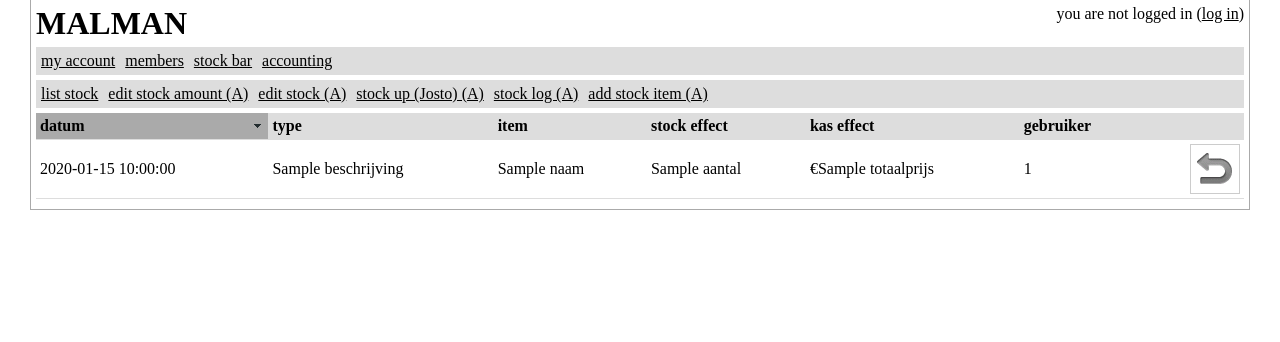
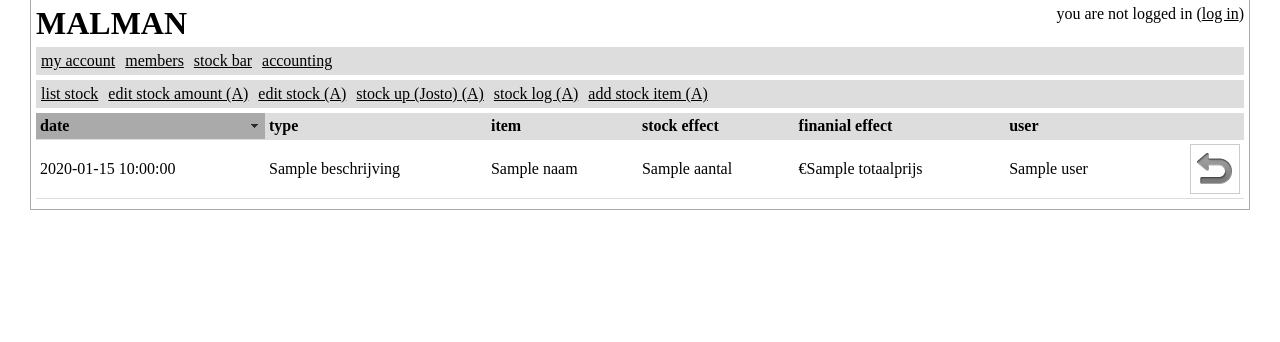
Before and after one commit to voidwarranties/MALMan, a Flask app: template MALMan/templates/stock_log.html in a window 1280 px wide. Shown: the part 31-373 px from the top of the page. Run offline with Flask 2, Linux system fonts and the light colour scheme; tables that the repository leaves empty hold one stand-in row (values such as "Sample post"); the template is opened without the code that fills it: values that come from a table or form of the project are taken from there, most other values are stand-ins (such as "Sample title", 1, 10 or a date in 2020); data that the repository does not hold is empty; parts of the project's set-up code (start-up, migrations or seed data) failed here and were passed over.

Commit message:
inlude user id when editing stock amounts; display user name in stock_log

```diff
--- a/MALMan/database.py
+++ b/MALMan/database.py
@@ -26,6 +26,7 @@ class Role(db.Model, RoleMixin):
 
 class User(db.Model, UserMixin):
     """Define the User database table"""
+    __tablename__ = 'user'
     id = db.Column(db.Integer, primary_key=True)
     email = db.Column(db.String(255), unique=True)
     name = db.Column(db.String(255))
@@ -104,7 +105,8 @@ class Dranklog(db.Model):
     aantal = db.Column(db.Integer)
     totaalprijs = db.Column(db.Numeric(5, 2))
     datetime = db.Column(db.String(120))
-    gebruikerID = db.Column(db.Integer)
+    gebruikerID = db.Column(db.Integer, db.ForeignKey('user.id'))
+    user = db.relationship('User')
     beschrijving = db.Column(db.String(50))
 
     def __init__(self, drankID, aantal, totaalprijs, gebruikerID, beschrijving):
@@ -117,7 +119,7 @@ class Dranklog(db.Model):
     def __repr__(self):
         return '<id %r>' % self.id
 
-    def remove(self, entry):
+    def remove(entry):
         """remove entry from Dranklog table"""
         db.session.delete(entry)
         db.session.commit()
--- a/MALMan/templates/stock_log.html
+++ b/MALMan/templates/stock_log.html
@@ -17,12 +17,12 @@
     <table id="drankenlijst">
         <thead>
             <tr>
-                <th>datum</th>
+                <th>date</th>
                 <th>type</th>
                 <th>item</th>
                 <th>stock effect</th>
-                <th>kas effect</th>
-                <th>gebruiker</th>
+                <th>finanial effect</th>
+                <th>user</th>
                 <th></th>
             </tr>
         </thead>
@@ -34,8 +34,8 @@
                 <td>{{ entry.stock_naam.naam }}</td>
                 <td>{% if entry.aantal > 0 %}+{% endif%}{{ entry.aantal }}</td>
                 <td>{% if entry.totaalprijs == 0 %}0{% else %}€{{ entry.totaalprijs }}{% endif %}</td>
-                <td>{{ entry.gebruikerID }}</td>
-                <td>{{form.revert(class_='revert',value=entry.id)}}</td>
+                <td>{{ entry.user.name }}</td>
+                <td>{{ form.revert(class_='revert',value=entry.id) }}</td>
             </tr>
         {%- endfor -%}
         </tbody>
--- a/MALMan/views.py
+++ b/MALMan/views.py
@@ -213,10 +213,9 @@ def stock_tellen():
         confirmation = AANPASSING
         for drankobject in dranken:
             if int(request.form["amount_" + str(drankobject.id)]) != int(drankobject.stock):
-                #userID moet nog worden ingevuld naar de user die dit toevoegt
                 changes = Dranklog(drankobject.id,
                     (int(request.form["amount_" + str(drankobject.id)]) - int(drankobject.stock))
-                    , 0, 0, "correctie")
+                    , 0, current_user.id, "correction")
                 db.session.add(changes)
                 db.session.commit()
                 confirmation = add_confirmation(confirmation, "stock " +
@@ -295,10 +294,9 @@ def stock_aanvullen():
             checked = forms.booleanfix(request.form, 'check_' + str(drank.id))
             if checked:
                 if int(request.form["amount_" + str(drank.id)]) != 0:
-                    #userID moet nog worden ingevuld naar de user die dit toevoegt
                     changes = Dranklog(drank.id,
                         request.form["amount_" + str(drank.id)],
-                        0, 0, "aanvulling")
+                        0, current_user.id, "stock up")
                     db.session.add(changes)
                     db.session.commit()
                     confirmation = add_confirmation(confirmation, "stock " +
```
Also changed, not shown: 1 other file.
